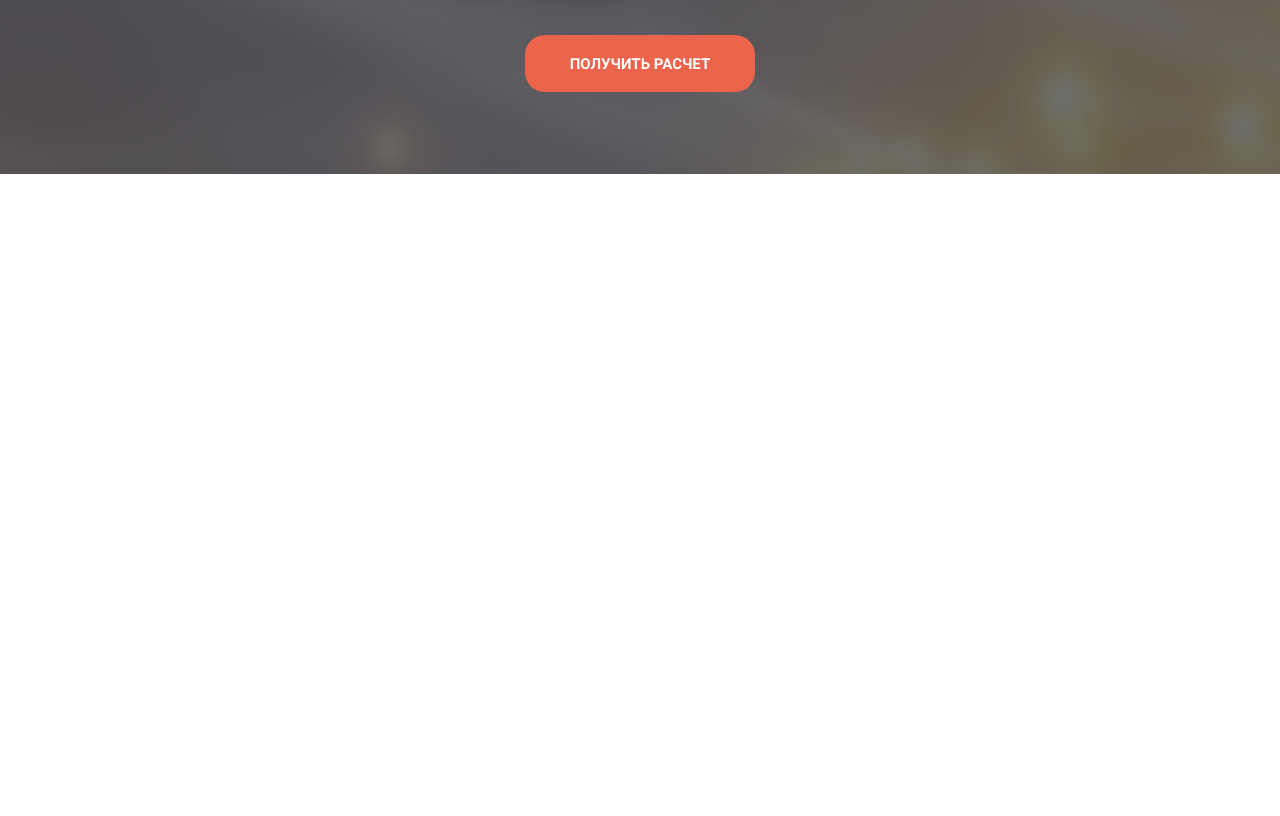
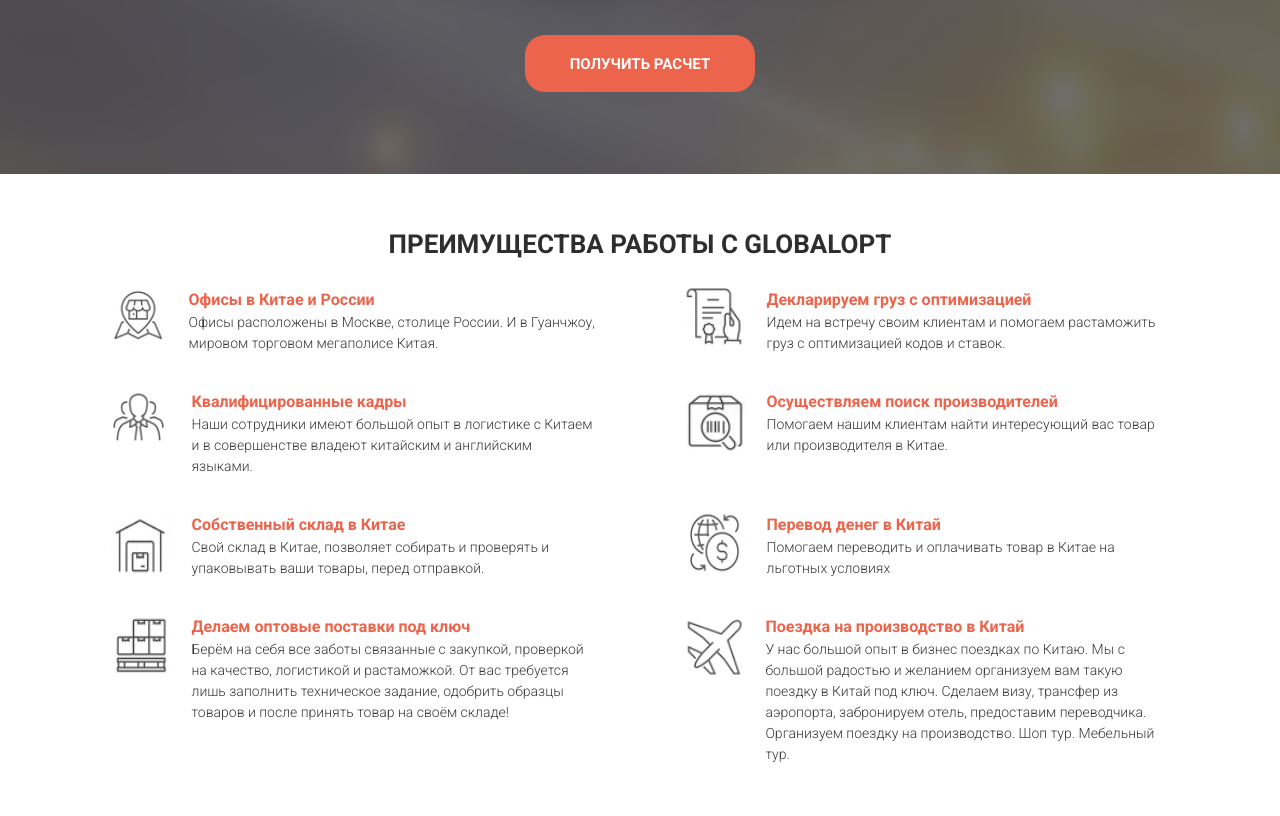
Before and after one commit to Crash2410/Delivery, a website: page src/index.html in a window 1280 px wide. Shown: the part 526-1342 px from the top of the page. Before the commit the page ends 800 px from the top, so only its background shows below. Drawn offline with Linux system fonts and the light colour scheme.

Commit message:
Верстка второго блока

```diff
--- a/src/index.html
+++ b/src/index.html
@@ -38,7 +38,7 @@
 
             </header>
 
-            <div class="promo_wrapper">
+            <div class="promo__wrapper">
 
                 <div class="promo__head">Global Opt - логистика полного цикла из Китая в Россию</div>
 
@@ -56,7 +56,8 @@
                         Самостоятельно декларируем и проводим таможенную очистку с оптимизацией кодов и ставок</div>
                     <div class="promo__icon"><img src="./icons/advantages_header/icon_3.png" alt="">Осуществляем прямые
                         поставки с заводов от двери до двери</div>
-                    <div class="promo__icon"><img src="./icons/advantages_header/icon_4.png" alt="">Экспресс доставка 1-2
+                    <div class="promo__icon"><img src="./icons/advantages_header/icon_4.png" alt="">Экспресс доставка
+                        1-2
                         дня из Гуанчжоу в Москву от 25$/кг</div>
                 </div>
 
@@ -66,6 +67,93 @@
             </div>
         </div>
     </section>
+
+    <section class="advantages">
+        <div class="container">
+            <h2 class="title">Преимущества работы с GlobalOpt</h2>
+
+            <div class="advantages__wrapper">
+
+                <div class="advantages__items">
+                    <img class='advantages__icon' src="./icons/advantages/icon_1.png" alt="">
+                    <div class="advantages__descr">
+                        <span>Офисы в Китае и России</span>
+                        <br>
+                        Офисы расположены в Москве, столице России. И в Гуанчжоу, мировом торговом мегаполисе Китая.
+                    </div>
+                </div>
+
+                <div class="advantages__items">
+                    <img class='advantages__icon' src="./icons/advantages/icon_2.png" alt="">
+                    <div class="advantages__descr">
+                        <span>Декларируем груз с оптимизацией</span>
+                        <br>
+                        Идем на встречу своим клиентам и помогаем растаможить груз с оптимизацией кодов и ставок.
+                    </div>
+                </div>
+
+                <div class="advantages__items">
+                    <img class='advantages__icon' src="./icons/advantages/icon_3.png" alt="">
+                    <div class="advantages__descr">
+                        <span>Квалифицированные кадры</span>
+                        <br>
+                        Наши сотрудники имеют большой опыт в логистике с Китаем и в совершенстве владеют китайским и
+                        английским языками.
+                    </div>
+                </div>
+
+                <div class="advantages__items">
+                    <img class='advantages__icon' src="./icons/advantages/icon_4.png" alt="">
+                    <div class="advantages__descr">
+                        <span>Осуществляем поиск производителей</span>
+                        <br>
+                        Помогаем нашим клиентам найти интересующий вас товар или производителя в Китае.
+                    </div>
+                </div>
+
+                <div class="advantages__items">
+                    <img class='advantages__icon' src="./icons/advantages/icon_5.png" alt="">
+                    <div class="advantages__descr">
+                        <span>Собственный склад в Китае</span>
+                        <br>
+                        Свой склад в Китае, позволяет собирать и проверять и упаковывать ваши товары, перед отправкой.
+                    </div>
+                </div>
+
+                <div class="advantages__items">
+                    <img class='advantages__icon' src="./icons/advantages/icon_6.png" alt="">
+                    <div class="advantages__descr">
+                        <span>Перевод денег в Китай</span>
+                        <br>
+                        Помогаем переводить и оплачивать товар в Китае на льготных условиях
+                    </div>
+                </div>
+
+                <div class="advantages__items">
+                    <img class='advantages__icon' src="./icons/advantages/icon_7.png" alt="">
+                    <div class="advantages__descr">
+                        <span>Делаем оптовые поставки под ключ</span>
+                        <br>
+                        Берём на себя все заботы связанные с закупкой, проверкой на качество, логистикой и растаможкой.
+                        От вас требуется лишь заполнить техническое задание, одобрить образцы товаров и после принять
+                        товар на своём складе!
+                    </div>
+                </div>
+
+                <div class="advantages__items">
+                    <img class='advantages__icon' src="./icons/advantages/icon_8.png" alt="">
+                    <div class="advantages__descr">
+                        <span>Поездка на производство в Китай</span>
+                        <br>
+                        У нас большой опыт в бизнес поездках по Китаю. Мы с большой радостью и желанием организуем вам
+                        такую поездку в Китай под ключ. Сделаем визу, трансфер из аэропорта, забронируем отель,
+                        предоставим переводчика. Организуем поездку на производство. Шоп тур. Мебельный тур.
+                    </div>
+                </div>
+
+            </div>
+        </div>
+    </section>
 </body>
 
 </html>
--- /dev/null
+++ b/src/scss/blocks/_advantages.scss
@@ -0,0 +1,41 @@
+.advantages {
+  min-height: 590px;
+  padding: 57px 0 15px 0;
+
+  &__wrapper {
+    margin-top: 31px;
+    display: flex;
+    justify-content: space-around;
+    flex-wrap: wrap;
+    align-items: center;
+  }
+
+  &__items {
+    width: 488px;
+    display: flex;
+    align-self: start;
+    margin-bottom: 36px;
+  }
+
+  &__icon {
+    width: 63px;
+    height: 63px;
+
+    img {
+      width: 100%;
+    }
+  }
+
+  &__descr {
+    margin-left: 20px;
+    font-size: 14px;
+    font-weight: 300;
+    color: #3a3a3a;
+
+    span {
+      font-size: 16px;
+      font-weight: 700;
+      color: #ec644b;
+    }
+  }
+}
--- /dev/null
+++ b/src/scss/blocks/_titles.scss
@@ -0,0 +1,8 @@
+.title {
+  text-align: center;
+  font-size: 26px;
+  line-height: 26px;
+  font-weight: 700;
+  text-transform: uppercase;
+  color: #2e2e2e;
+}
--- a/src/scss/style.scss
+++ b/src/scss/style.scss
@@ -10,5 +10,7 @@
 @import 'blocks/header';
 @import 'blocks/buttons';
 @import 'blocks/promo';
+@import 'blocks/titles';
+@import 'blocks/advantages';
 
 @import 'base/media';
```
Also changed, not shown: src/css/style.min.css.
